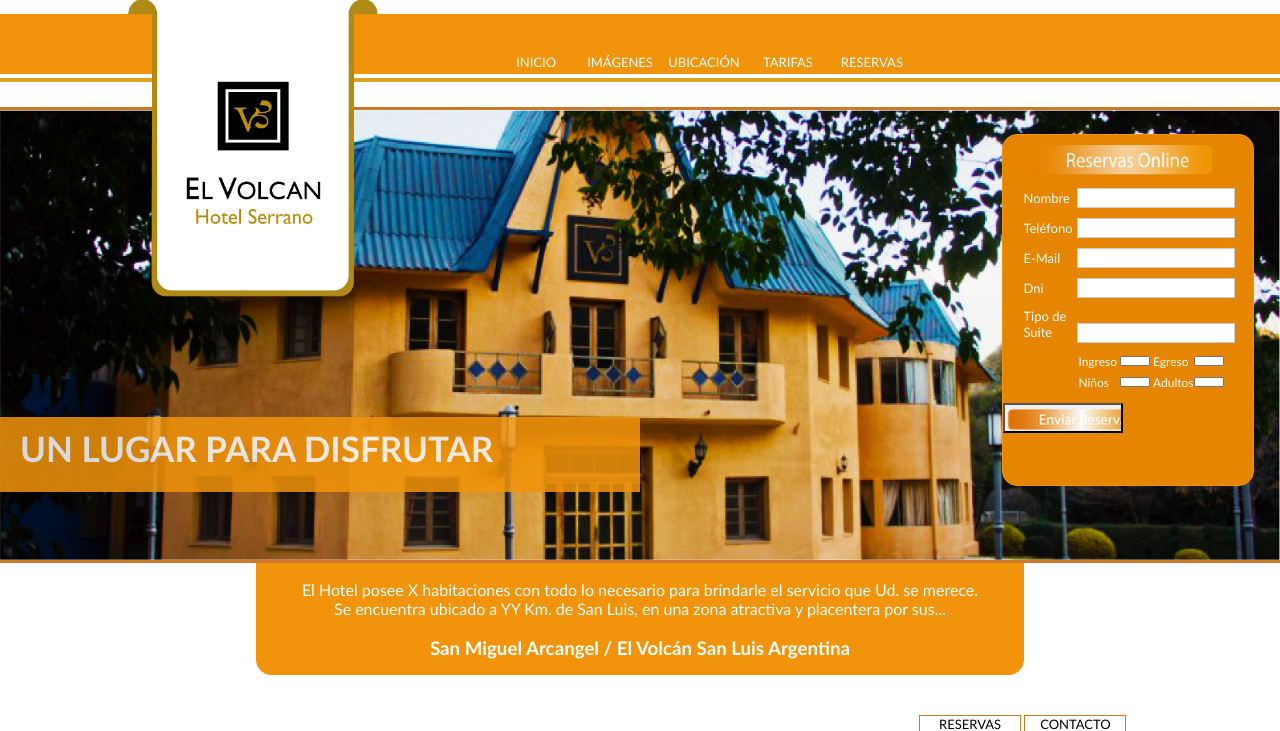
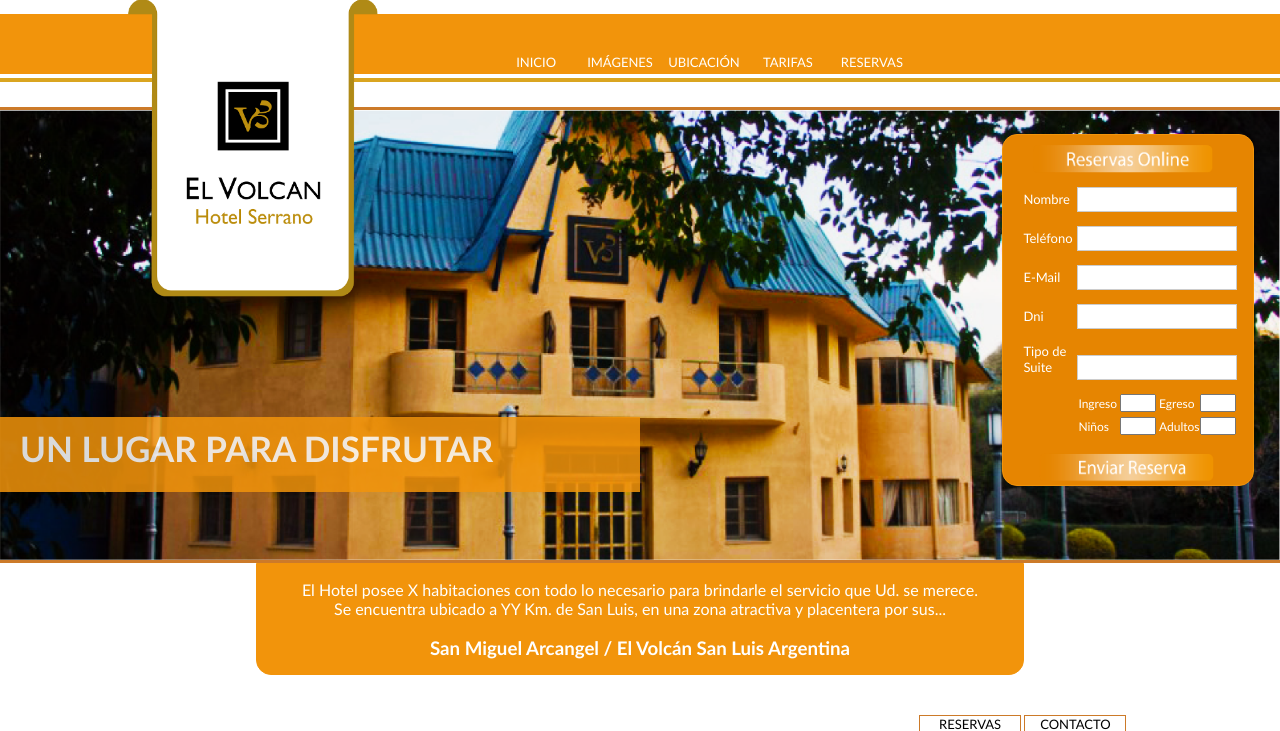
Before and after one commit to ar-soft/elvolcan, a PHP site: page / in a window 1280 px wide. Shown: the part 16-747 px from the top of the page. Run offline with PHP 8.4, Linux system fonts and the light colour scheme; some libraries are stand-ins or nearby versions.

Commit message:
Formulario Reservas

```diff
--- a/src/view/home.php
+++ b/src/view/home.php
@@ -10,7 +10,7 @@
 </script>
 
 <div class="reservation">
-	<img src="web-app/img/reservas.png" height="30" width="180">
+	<img src="web-app/img/reservas.png" height="28" width="180">
 	<form id="reservation" name="reservation" method="POST" action="src/class/reservationForm.php">
 		<ul>
 			<li class="form-row">
@@ -46,7 +46,9 @@
 				<input id="adult" type="text"/>
 			</li>
 		</ul>
-		<button class="submitButton"></button>
+		<center>
+			<input type="image" width="185" height="40" src="/web-app/img/sendReservation.png" value="Enviar Reserva" />
+		</center>
 	</form>
 </div>
 <div id="message"><h1>Un lugar para disfrutar</h1></div>
--- a/web-app/css/styles.css
+++ b/web-app/css/styles.css
@@ -112,14 +112,14 @@ ol, ul, menu {
     font-size: 12px;
 }
 .form-row-date input {
-    height: 10px;
-    width: 30px;
+    height: 18px;
+    width: 36px;
 }
 .reservation img {
     margin: 10px 0 0 30px;
 }
 .form-row {
-    margin: 10px 15px 10px 20px;
+    margin: 14px 15px 14px 20px;
 }
 .form-row-date {
     margin: 0 15px 5px 75px;
@@ -132,16 +132,10 @@ ol, ul, menu {
 .form-row-date label {
     width: 38px;
 }
-.submitButton{
-    height: 30px;
-    width: 120px;
-    background-image:url('web-app/img/sendButton.png');
-    background-repeat:no-repeat;
-}
 .form-row input {
     border: 1px solid #CCCCCC;
-    height: 20px;
-    width: 158px;
+    height: 25px;
+    width: 160px;
 }
 #message {
     background: none repeat scroll 0 0 #F2940B;
@@ -223,3 +217,7 @@ ol, ul, menu {
 #orange-rectangle table td{
     font-size: 14px;
 }
+
+.ui-datepicker {
+    font-size: 8pt !important;
+}
```
Also changed, not shown: web-app/img/sendButton.png (deleted), web-app/img/sendReservation.png (added), 4 other files.
